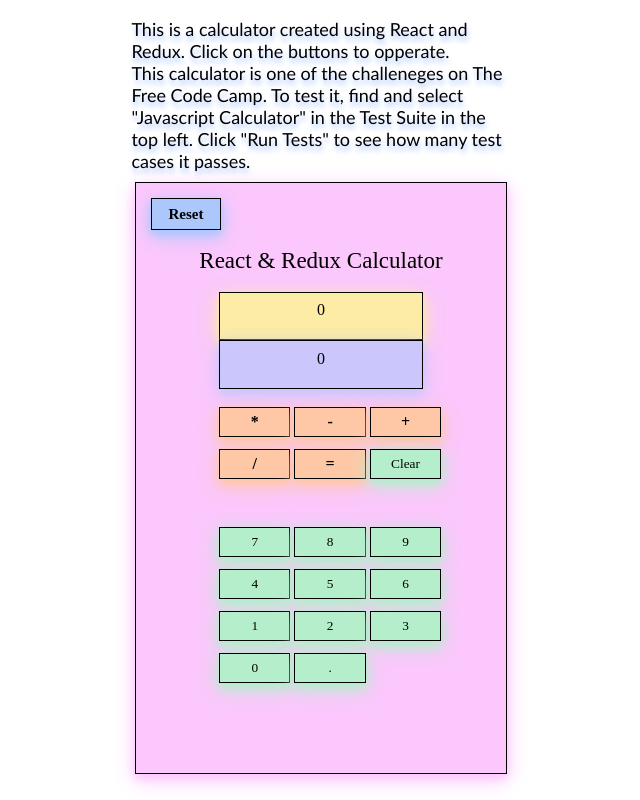
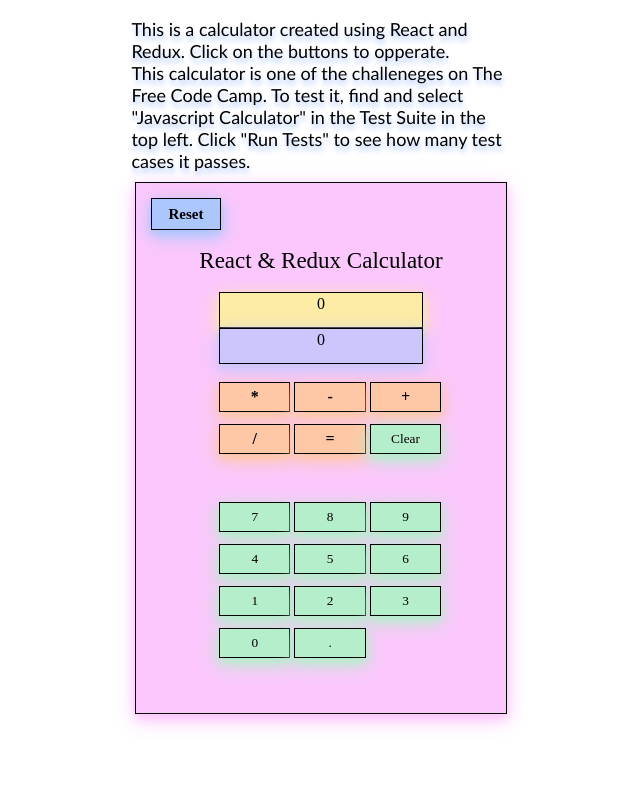
Before and after one commit to delaine3/calculator, a React (Create React App) app: page / in a window 1280 px wide. Shown: the whole page, without its empty margins (319-959 px from the left). Built offline with nearby package versions, Linux system fonts and the light colour scheme.

Commit message:
Update App.css

```diff
--- a/src/App.css
+++ b/src/App.css
@@ -16,7 +16,7 @@
   border: solid 1px;
   text-align: center;
   vertical-align: middle;
-  padding: 4%;
+  padding: 1%;
 }
 .lowerDisplay {
   background-color: #cbc7fc;
@@ -25,7 +25,7 @@
   border: solid 1px;
   text-align: center;
   vertical-align: middle;
-  padding: 4%;
+  padding: 1%;
 
 }
 .opperationButton {
@@ -93,7 +93,7 @@
   background-color: #fbc7fc;
   box-shadow: 0 4px 8px 0 #fbc7fc, 0 6px 20px 0 #fbc7fc;
   border: 1px solid;
-  height: 560px;
+  height: 500px;
   width: 340px;
   font-family: "Roboto Slab", serif;
 }
```
